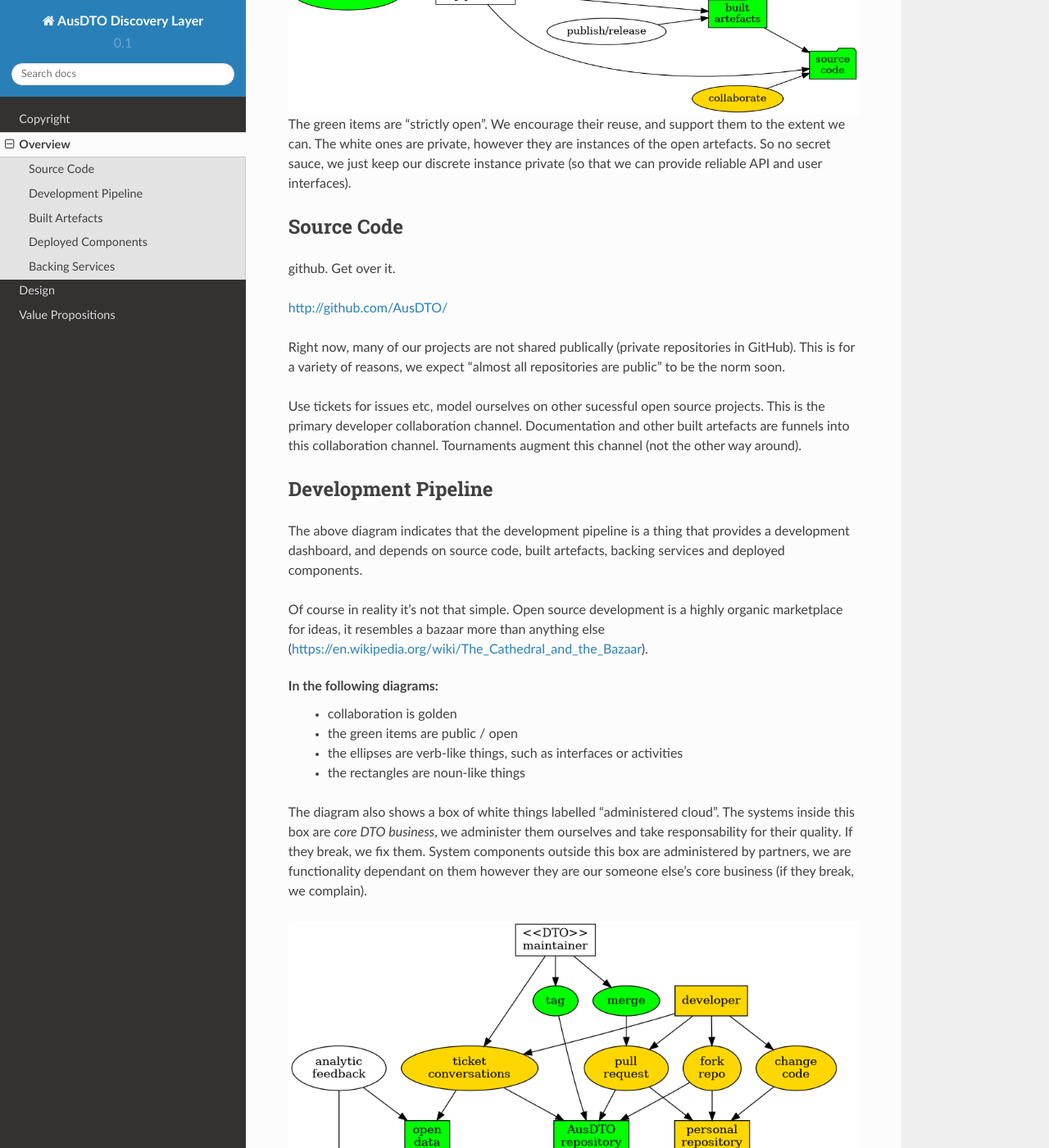
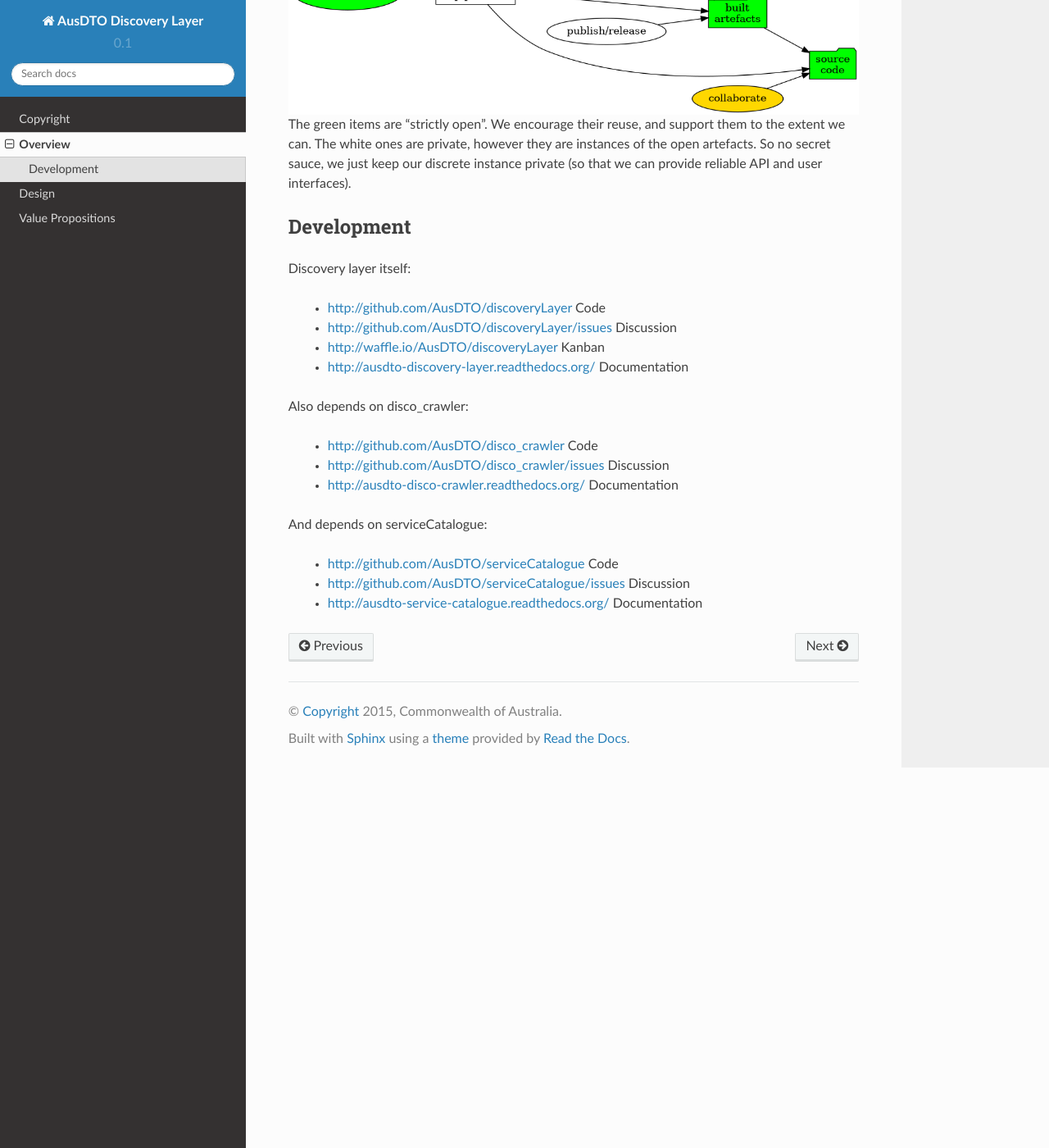
Before and after one commit to AusDTO/disco_layer, a Sphinx documentation site: the page built from docs/source/overview.rst, in a window 1280 px wide and 1400 px high, scrolled down 501 px. Shown: the whole window at 82% size. Built offline with Sphinx 7.4.7 and the Read the Docs theme 2.0.0, drawn with Linux system fonts in a browser that asks for light colours; some of the changed text lies outside the part shown.

Commit message:
chomp gumphf from overview.rst, per #72

```diff
--- a/docs/source/overview.rst
+++ b/docs/source/overview.rst
@@ -46,183 +46,24 @@ Specifics of who and when are contained in the git logs.
 The green items are "strictly open". We encourage their reuse, and support them to the extent we can. The white ones are private, however they are instances of the open artefacts. So no secret sauce, we just keep our discrete instance private (so that we can provide reliable API and user interfaces).
 
 
-Source Code
+Development
 -----------
 
-github. Get over it.
+Discovery layer itself:
 
-http://github.com/AusDTO/
+ * http://github.com/AusDTO/discoveryLayer Code
+ * http://github.com/AusDTO/discoveryLayer/issues Discussion
+ * http://waffle.io/AusDTO/discoveryLayer Kanban
+ * http://ausdto-discovery-layer.readthedocs.org/ Documentation
 
+Also depends on disco_crawler:
 
-Right now, many of our projects are not shared publically (private repositories in GitHub). This is for a variety of reasons, we expect "almost all repositories are public" to be the norm soon.
+ * http://github.com/AusDTO/disco_crawler Code
+ * http://github.com/AusDTO/disco_crawler/issues Discussion
+ * http://ausdto-disco-crawler.readthedocs.org/ Documentation
 
-Use tickets for issues etc, model ourselves on other sucessful open source projects. This is the primary developer collaboration channel. Documentation and other built artefacts are funnels into this collaboration channel. Tournaments augment this channel (not the other way around).
+And depends on serviceCatalogue:
 
-
-Development Pipeline
---------------------
-
-The above diagram indicates that the development pipeline is a thing that provides a development dashboard, and depends on source code, built artefacts, backing services and deployed components.
-
-Of course in reality it's not that simple. Open source development is a highly organic marketplace for ideas, it resembles a bazaar more than anything else (https://en.wikipedia.org/wiki/The_Cathedral_and_the_Bazaar).
-
-In the following diagrams:
- * collaboration is golden
- * the green items are public / open
- * the ellipses are verb-like things, such as interfaces or activities
- * the rectangles are noun-like things
-
-The diagram also shows a box of white things labelled "administered cloud". The systems inside this box are *core DTO business*, we administer them ourselves and take responsability for their quality. If they break, we fix them. System components outside this box are administered by partners, we are functionality dependant on them however they are our someone else's core business (if they break, we complain).
-
-.. graphviz::
-
-   digraph d {
-      node [shape=ellipse style=filled fillcolor=white];
-
-      repo [label="AusDTO\nrepository" fillcolor=green shape=rectangle];
-      maint [label="<<DTO>>\nmaintainer" shape=rectangle];
-      developer [shape=rectangle fillcolor=gold];
-      od [label="open\ndata" shape=rectangle fillcolor=green];
-      ddash [label="development\ndashboard" fillcolor=green];
-
-      fork [label="fork\nrepo" fillcolor=gold];
-      prepo [label="personal\nrepository" fillcolor=gold shape=rectangle];
-      developer -> fork;
-      fork ->prepo;
-      fork -> repo;
-
-      edit [label="change\ncode" fillcolor=gold];
-      developer -> edit -> prepo;
-
-      pr [label="pull\nrequest" fillcolor=gold];
-      developer -> pr;
-      pr -> prepo;
-      pr -> repo;
-
-      tickets [fillcolor=gold label="ticket\nconversations"];
-      developer -> tickets -> repo;
-      maint -> tickets;
-      tickets -> od;
-      merge [fillcolor=green];
-      tag [fillcolor=green];
-      maint -> merge -> pr;
-      maint -> tag -> repo;
-
-      subgraph cluster_admin {
-         label="administered cloud";
-	 jenkins [shape=rectangle];
-	 ci [label="automated\ntesting"];
-	 cp [label="automated\npublishing"];
-	 disco [label="disco\nservices" shape=component];
-	 workers [label="disco\nworkers" shape=component];
-	 cd [label="automated\ndeployment"];
-      }
-      analytics [label="analytic\nfeedback"];
-      built [label="built\nartefacts" shape=rectangle fillcolor=green];
-      ui [label="user\ninterface" fillcolor=green];
-      api [label=API fillcolor=green];
-
-      bs [label="backing\nservices" shape=rectangle];
-
-      disco -> bs;
-      workers -> bs;
-
-      repo -> ci [dir=back];
-      ci -> jenkins;
-      ddash -> jenkins
-      jenkins -> cp;
-      cp -> built;
-      jenkins -> cd;
-      cd -> built;
-      cd -> disco;
-      cd -> workers;
-      ui -> disco;
-      api -> disco;
-
-      analytics -> od;
-      analytics -> bs;
-   }
-
-
-
-Built Artefacts
----------------
-
-Various species of artefact, all versionsed in lock-step (hopefully driven from tags in git). Dogfood/exemplify the tagging and version control elements from the design guide / service standard (when it's written - pester Steve).
-
-.. graphviz::
-
-   digraph d {
-      node [shape="rectangle" style=filled fillcolor=white];
-
-      deploy [label="automated\ndeployment" shape=ellipse];
-      pub [label="automted\npublishing" shape=ellipse];
-      subgraph cluster_built {
-         label="built artefacts";
-	 rtd [label="readthedocs.org"];
-	 dh [label="hub.docker.io"];
-	 pypi [label="package\ndistribution\nsystem"];
-      }
-      pub -> rtd;
-      pub -> dh;
-      pub -> pypi;
-
-      prod [label="deployed\nsystem" ];
-
-      node [shape=ellipse fillcolor=green];
-      docs [label="developer\ndocs"];
-      containers [label="linux\ncontainers"];
-      libs [label="packaged\nlibraries"];
-
-      rtd -> docs [dir=back];
-      dh -> containers [dir=back];
-      pypi -> libs [dir=back];
-
-      deploy -> containers;
-      deploy -> prod;
-   }
-
-
-Docker images. Published through hub.docker.com.
-
-Release management: On every commit to source code, The CI service (Jenkins, part of Development Pipeline) creates a docker images if the tests pass. After testing, the docker image is posted to a private repository (e.g. quay.io). This may be abandoned if we move to continuous delivery. These are then published (pushed to hub.docker.io) in lock-step with deployment. In other words, deploy from the public repository, not the private one (if it needs to exist beyond the present pre-alpha stage).
-
-Technical documentation. Published through readthedocs.org.
-
-Source code packages. Released through github (if required), package management systems, etc.
-
-
-Deployed Components
--------------------
-
-Commodity infrastructure as a service. Currently docker on Amazon AWS, but whatever.
-
-Architecturally stateless, horizontaly scailable, cloud-native design. Push state to backing services, twelve factor style (http://12factor.net/).
-
-
-Backing Services
-----------------
-
-Databases, message queues, search indexes, etc. Where possible, buy "as a service" value added infrastructure to leverage economies of scope and scale.
-
-.. graphviz::
-
-   digraph d {
-      node [shape=rectangle style=filled fillcolor=white];
-      disco [label="disco\nservice"];
-      discoworker [label="disco\nworker"];
-      crawler;
-      subgraph cluster_b {
-         label="outsourced backing services";
-	 database;
-	 elasticsearch;
-	 mq [label="message\nqueue"];
-      }
-      crawler -> database;
-      discoworker -> database;
-      discoworker -> mq;
-      discoworker -> elasticsearch;
-      disco -> elasticsearch;
-   }
-
-Self-hosted implementations are acceptible in the development ecosystems, but pushing to a backing service should be norm during beta and beyond.
+ * http://github.com/AusDTO/serviceCatalogue Code
+ * http://github.com/AusDTO/serviceCatalogue/issues Discussion
+ * http://ausdto-service-catalogue.readthedocs.org/ Documentation
```
